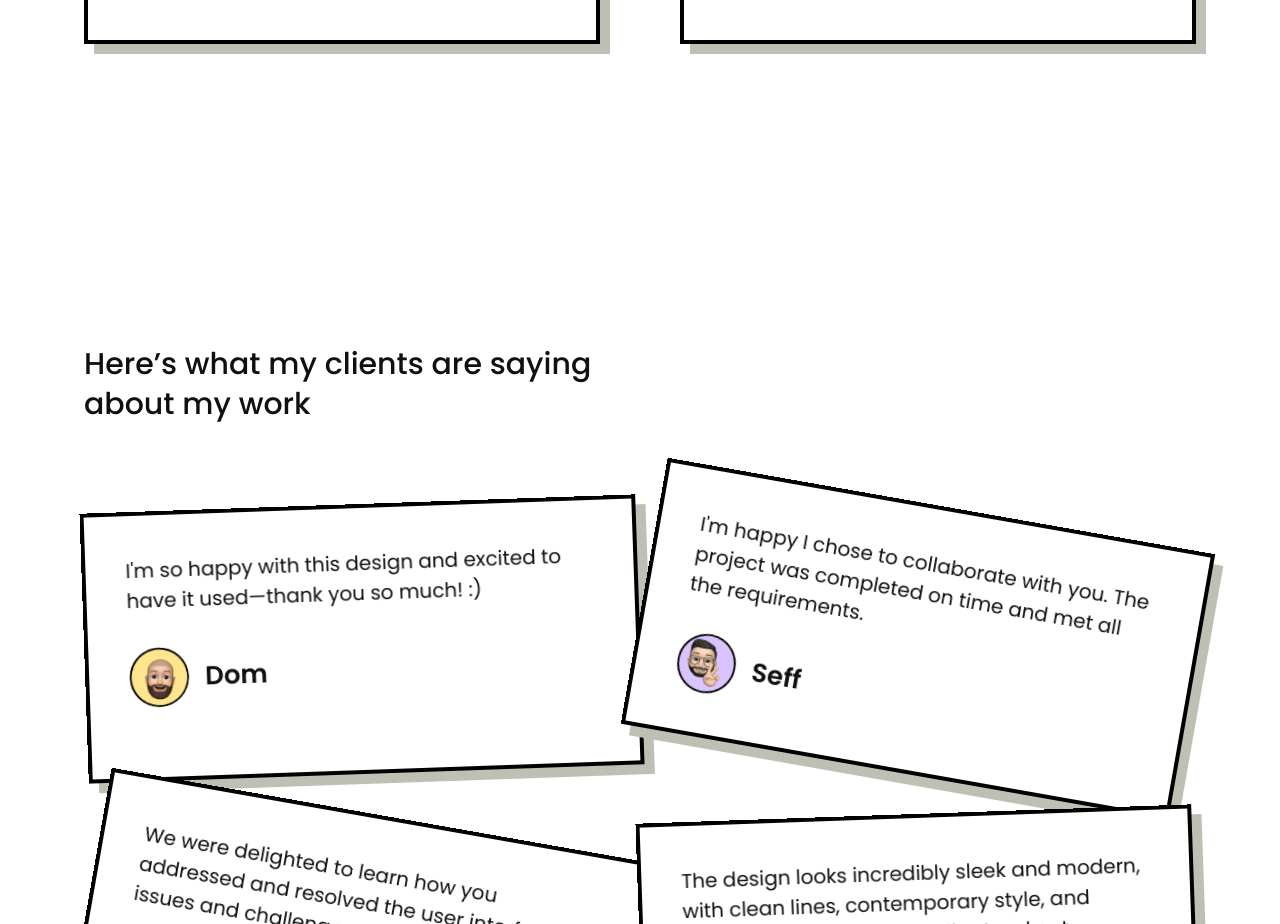
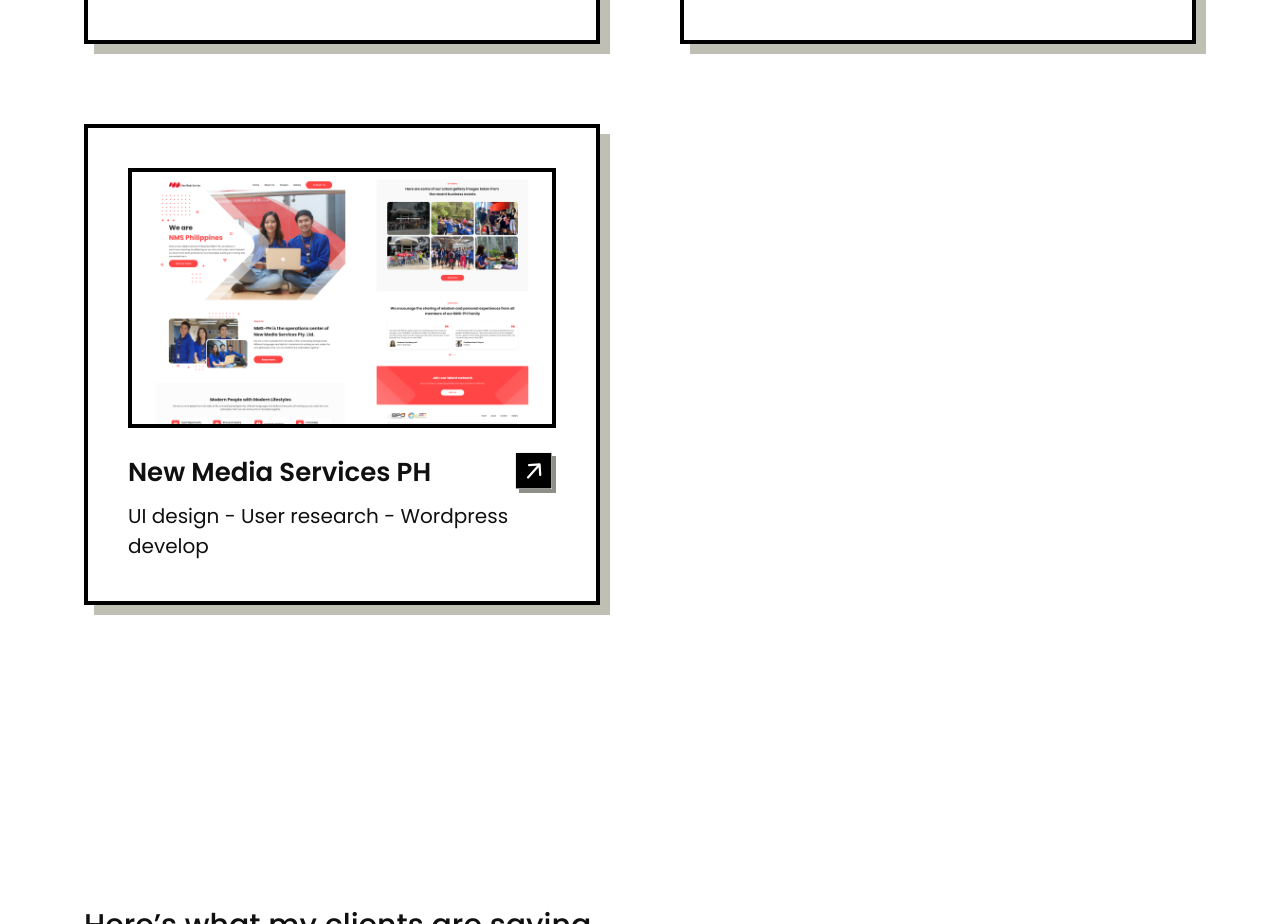
Before and after one commit to rmadayag/rmadayag, a React (Vite) app: page / in a window 1280 px wide. Shown: the part 4744-5668 px from the top of the page. Built offline with nearby package versions, Linux system fonts and the light colour scheme.

Commit message:
Your commit message

```diff
--- a/src/components/Project.jsx
+++ b/src/components/Project.jsx
@@ -238,6 +238,23 @@
       development: "✔ Wordpress - Oxygen",
       live_preview: "https://chekkee.com/",
     },
+      //   img_popup: NMS_popup,
+    //   img: project7,
+    //   label: "WEB DESIGN | DEVELOPMENT",
+    //   label_to: "WEB DESIGN | DEVELOPMENT",
+    //   name: "New Media Services PH",
+    //   description:
+    //     "New Media Services specializes in delivering intelligent outsourcing services through a combination of machine learning and human-powered activities",
+    //   typography1: "Poppins",
+    //   typography_bold: "Aa Bb Cc Dd Ee Ff Gg ",
+    //   typography2: "Poppins",
+    //   typography_regular: "Aa Bb Cc Dd Ee Ff Gg ",
+    //   color_svg: NMS_color,
+    //   logo_svg: NMS_logo,
+    //   type: "UI design - User research - Wordpress develop",
+    //   design_tool: "Platform : Wordpress",
+    //   live_preview: "https://nms.ph/",
+    // },
     // {
     //   img_popup: SportTXT_popup,
     //   img: project3,
@@ -310,24 +327,19 @@
     //   design_tool: "Platform : Wordpress",
     //   live_preview: "https://numarecoverycenters.com/",
     // },
-    // {
-    //   img_popup: NMS_popup,
-    //   img: project7,
-    //   label: "WEB DESIGN | DEVELOPMENT",
-    //   label_to: "WEB DESIGN | DEVELOPMENT",
-    //   name: "New Media Services PH",
-    //   description:
-    //     "New Media Services specializes in delivering intelligent outsourcing services through a combination of machine learning and human-powered activities",
-    //   typography1: "Poppins",
-    //   typography_bold: "Aa Bb Cc Dd Ee Ff Gg ",
-    //   typography2: "Poppins",
-    //   typography_regular: "Aa Bb Cc Dd Ee Ff Gg ",
-    //   color_svg: NMS_color,
-    //   logo_svg: NMS_logo,
-    //   type: "UI design - User research - Wordpress develop",
-    //   design_tool: "Platform : Wordpress",
-    //   live_preview: "https://nms.ph/",
-    // },
+    {
+      img_popup: NMS_popup,
+      img: project7,
+      label: "WEB DESIGN | DEVELOPMENT",
+      label_to: "WEB DESIGN | DEVELOPMENT",
+      name: "New Media Services PH",
+      description:
+        "New Media Service Ltd. (NMS), is a digital marketing and technology services company based in the Philippines. They offer a range of services related to online marketing, web development, social media management, and other digital solutions for businesses looking to improve their online presence and reach.",
+      type: "UI design - User research - Wordpress develop",
+      design: "✔ Figma",
+      development: "✔ Wordpress - Oxygen",
+      live_preview: "https://nms.ph/",
+    },
     // {
     //   img_popup: Afflyfe_popup,
     //   img: project12,
```
